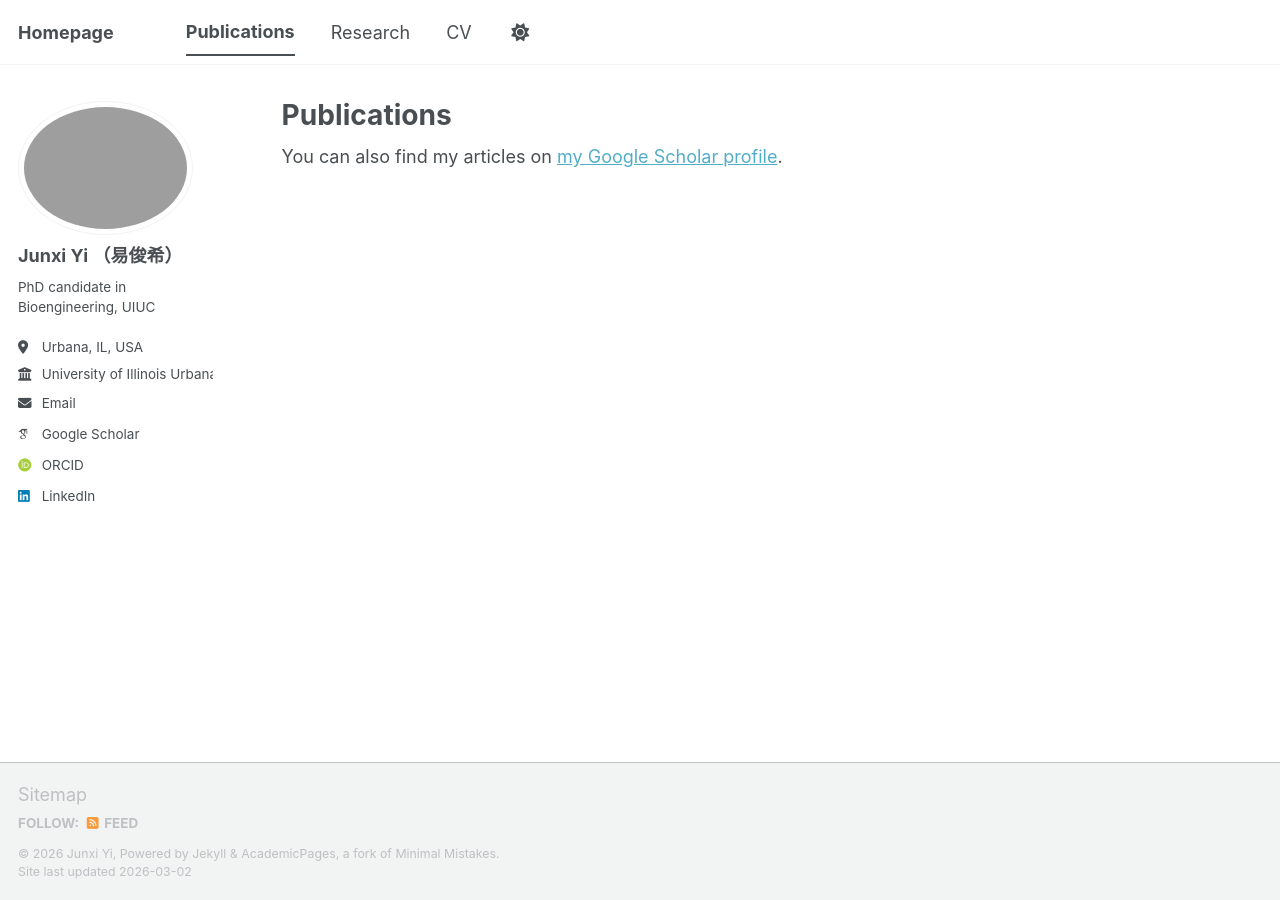
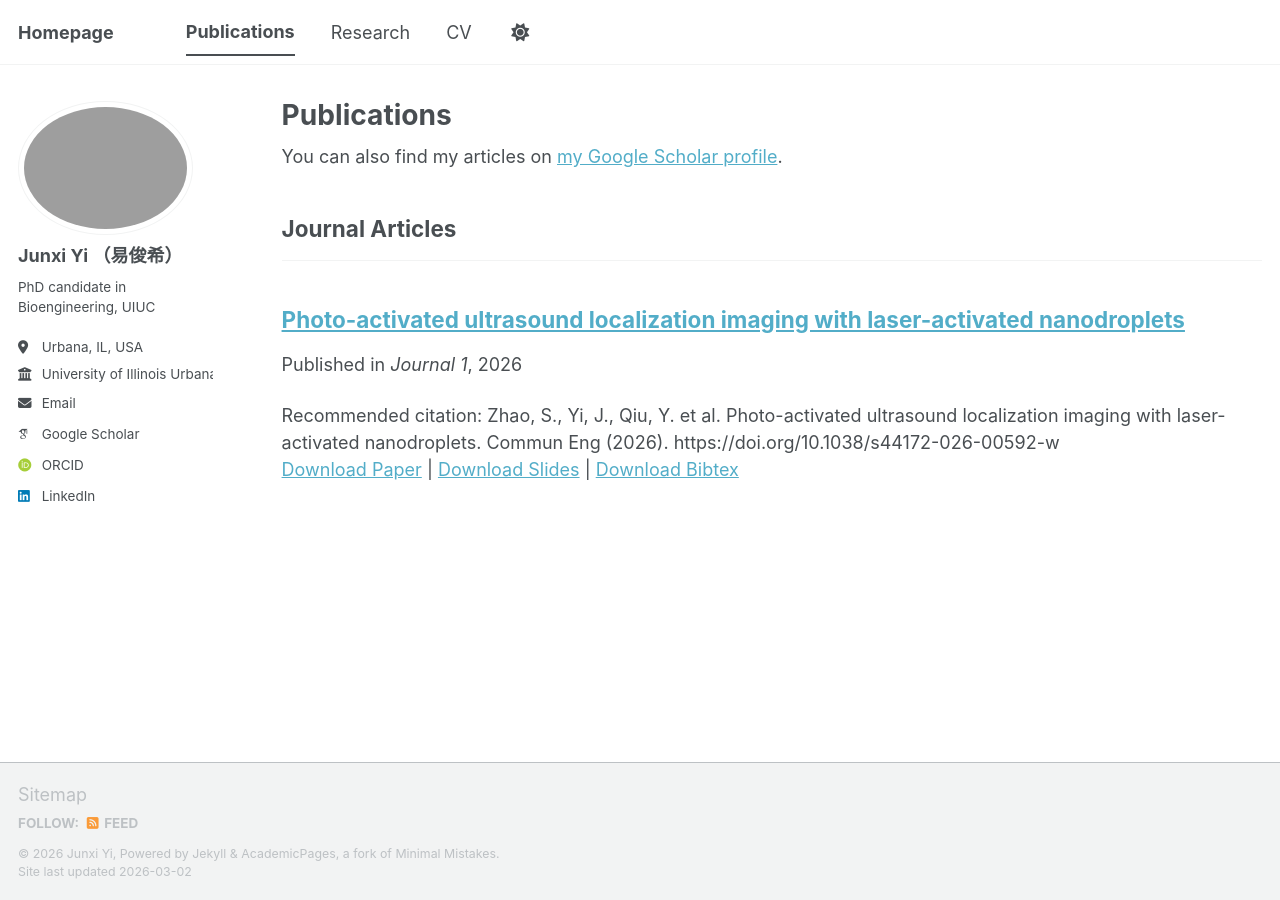
Before and after one commit to yjx1030/yjx1030.github.io, a Jekyll site: the page built from _pages/publications.html, in a window 1280 px wide. Built offline with Jekyll 4.4.1, drawn with Linux system fonts in a browser that asks for light colours; some web fonts are replaced; a script bundle is joined from its source files by our own code; library files that are not in the unit come from our copies; part of the change alters nothing that is shown.

Commit message:
Update 2026-01-01-photo-activated-ultrasound-localization-imaging-with-laser-activated-nanodroplets.md

```diff
--- a/_publications/2026-01-01-photo-activated-ultrasound-localization-imaging-with-laser-activated-nanodroplets.md
+++ b/_publications/2026-01-01-photo-activated-ultrasound-localization-imaging-with-laser-activated-nanodroplets.md
@@ -1,11 +1,3 @@
-
-title: "Photo-activated ultrasound localization imaging with laser-activated nanodroplets"
-collection: publications
-permalink: /publication/2026-01-01-photo-activated-ultrasound-localization-imaging-with-laser-activated-nanodroplets
-date: 2026-01-01
-venue: 'Communications Engineering'
-citation: 'Zhao, Shensheng; Yi, Junxi; Qiu, Yueying; Huang, Zihao; Chen, Yun-Sheng; (2026) “Photo-activated ultrasound localization imaging with laser-activated nanodroplets.” Communications Engineering. Nature Publishing Group UK London.'
-
 ---
 title: "Photo-activated ultrasound localization imaging with laser-activated nanodroplets"
 collection: publications
```
